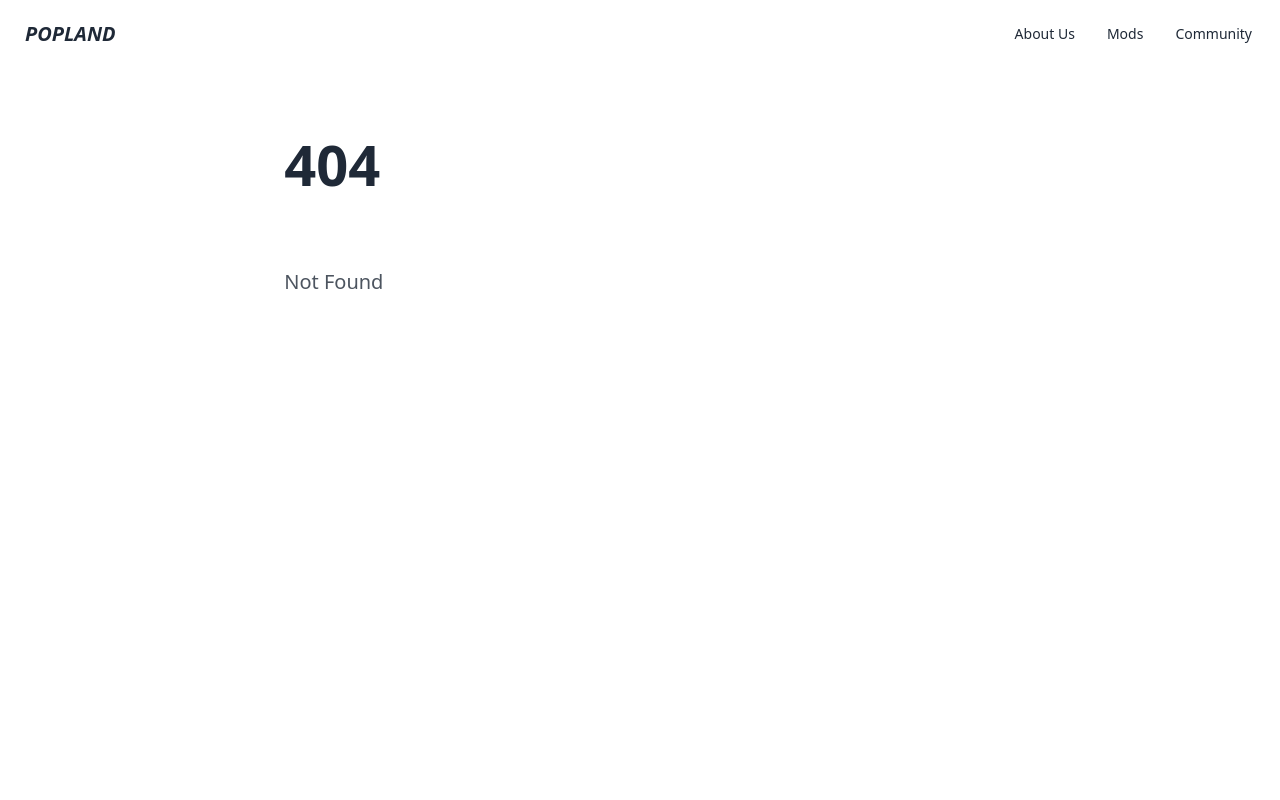
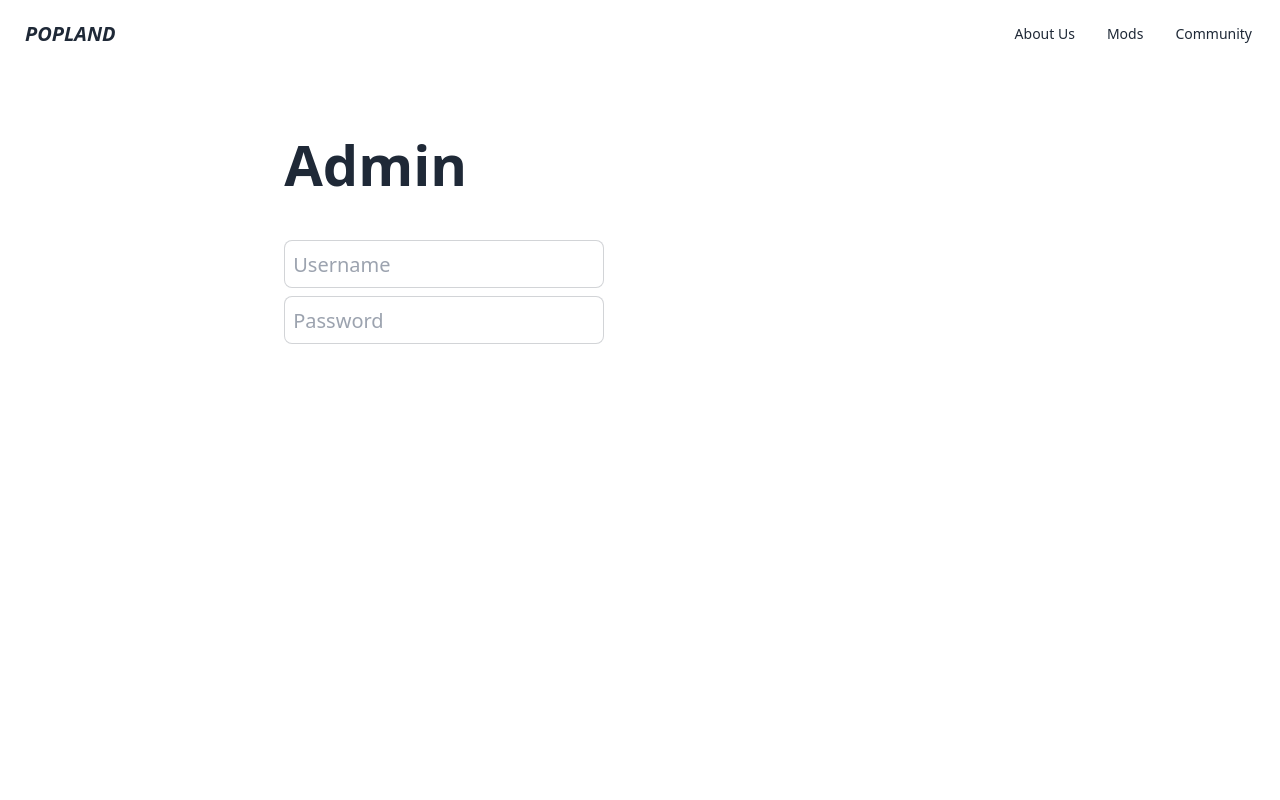
Before and after one commit to ShawnEdgell/sveltekit-project, a SvelteKit app: page /admin in a window 1280 px wide. Before the commit this address had no page. Shown: the top 800 px of the page. Built offline with nearby package versions, Linux system fonts and the light colour scheme.

Commit message:
admin page

```diff
--- /dev/null
+++ b/src/routes/admin/+page.svelte
@@ -0,0 +1,25 @@
+<script lang="ts">
+</script>
+
+<svelte:head>
+	<title>Popland - Admin Login</title>
+	<meta
+		name="description"
+		content="Administrator login page for Popland. Manage content and site settings."
+	/>
+</svelte:head>
+
+<section>
+	<h1>Admin</h1>
+	<p></p>
+</section>
+<input
+	type="text"
+	placeholder="Username"
+	class="text-xl mb-2 input input-bordered w-full max-w-xs p-2"
+/>
+<input
+	type="text"
+	placeholder="Password"
+	class="text-xl mb-2 input input-bordered w-full max-w-xs p-2"
+/>
```
